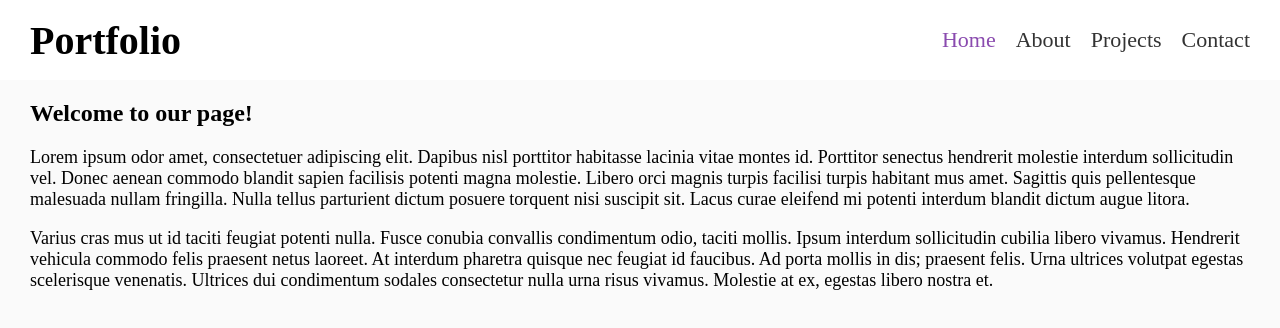
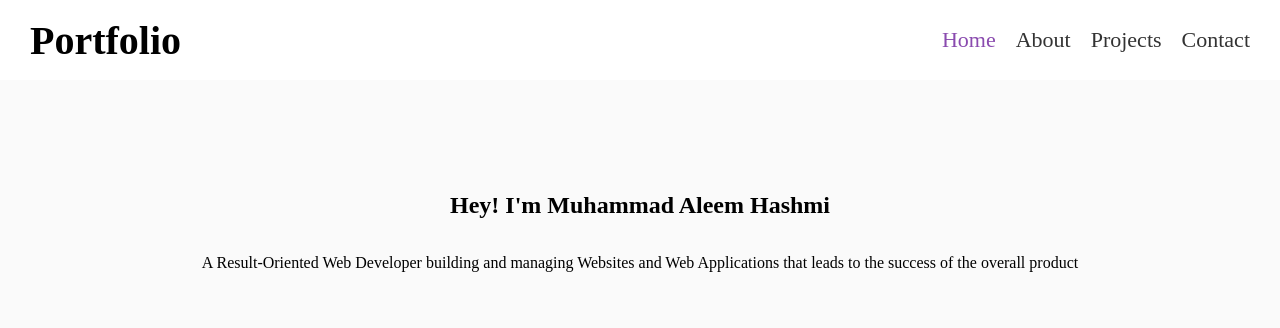
Before and after one commit to MAleemH/muhammad-aleem-hashmi-portfolio, a React (Create React App) app: page / in a window 1280 px wide. Shown: the top 328 px of the page. Built offline with nearby package versions, Linux system fonts and the light colour scheme.

Commit message:
Updated hero section on homepage

```diff
--- a/src/App.css
+++ b/src/App.css
@@ -52,6 +52,10 @@ a {
 
 /* homepage */
 
-.homepage-paragraphs {
-  font-size: 18px;
+.hero-section {
+  display: flex;
+  flex-direction: column;
+  justify-content: center;
+  align-items: center;
+  height: 300px;
 }
--- a/src/components/home.js
+++ b/src/components/home.js
@@ -1,25 +1,10 @@
 const Home = () => (
   <div className="main">
-    <h2>Welcome to our page!</h2>
-    <div className="homepage-paragraphs">
+    <div className="hero-section">
+      <h2>Hey! I&apos;m Muhammad Aleem Hashmi</h2>
       <p>
-        Lorem ipsum odor amet, consectetuer adipiscing elit. Dapibus nisl
-        porttitor habitasse lacinia vitae montes id. Porttitor senectus
-        hendrerit molestie interdum sollicitudin vel. Donec aenean commodo
-        blandit sapien facilisis potenti magna molestie. Libero orci magnis
-        turpis facilisi turpis habitant mus amet. Sagittis quis pellentesque
-        malesuada nullam fringilla. Nulla tellus parturient dictum posuere
-        torquent nisi suscipit sit. Lacus curae eleifend mi potenti interdum
-        blandit dictum augue litora.
-      </p>
-      <p>
-        Varius cras mus ut id taciti feugiat potenti nulla. Fusce conubia
-        convallis condimentum odio, taciti mollis. Ipsum interdum sollicitudin
-        cubilia libero vivamus. Hendrerit vehicula commodo felis praesent netus
-        laoreet. At interdum pharetra quisque nec feugiat id faucibus. Ad porta
-        mollis in dis; praesent felis. Urna ultrices volutpat egestas
-        scelerisque venenatis. Ultrices dui condimentum sodales consectetur
-        nulla urna risus vivamus. Molestie at ex, egestas libero nostra et.
+        A Result-Oriented Web Developer building and managing Websites and Web
+        Applications that leads to the success of the overall product
       </p>
     </div>
   </div>
```
